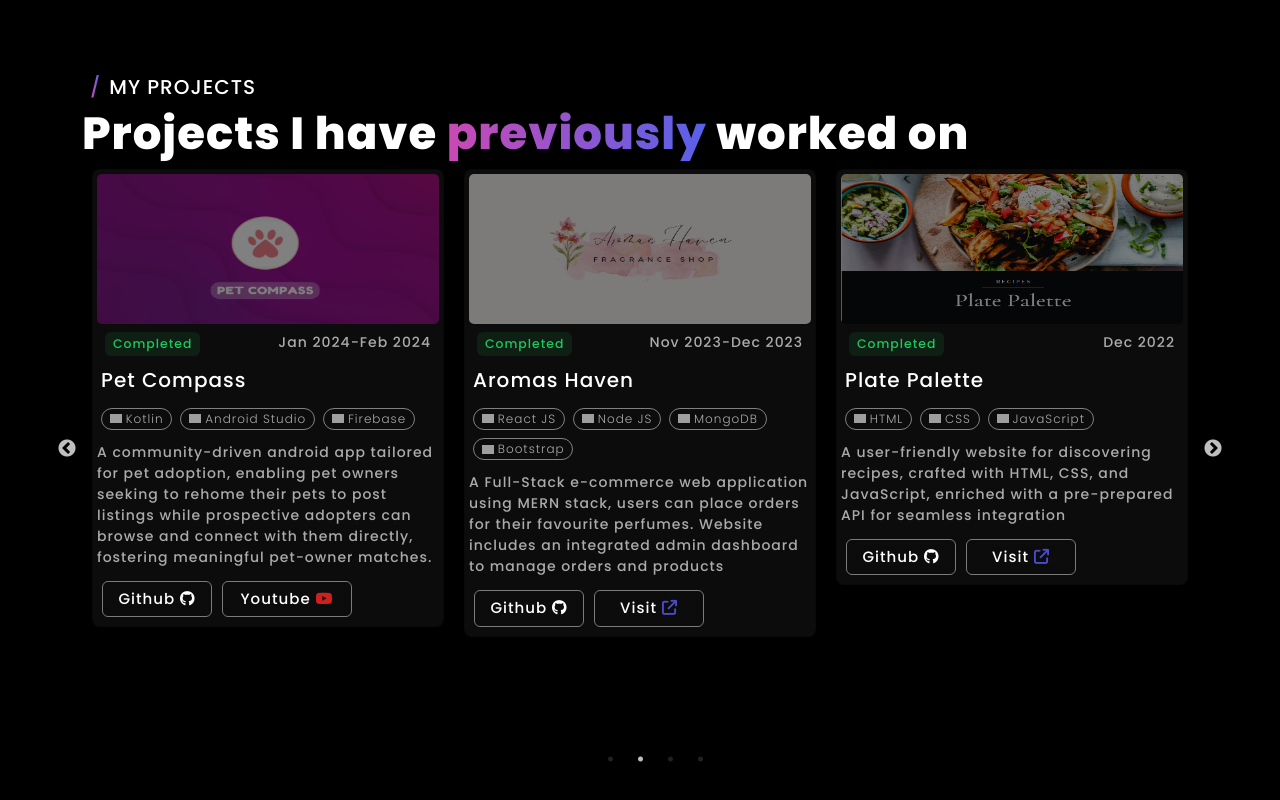
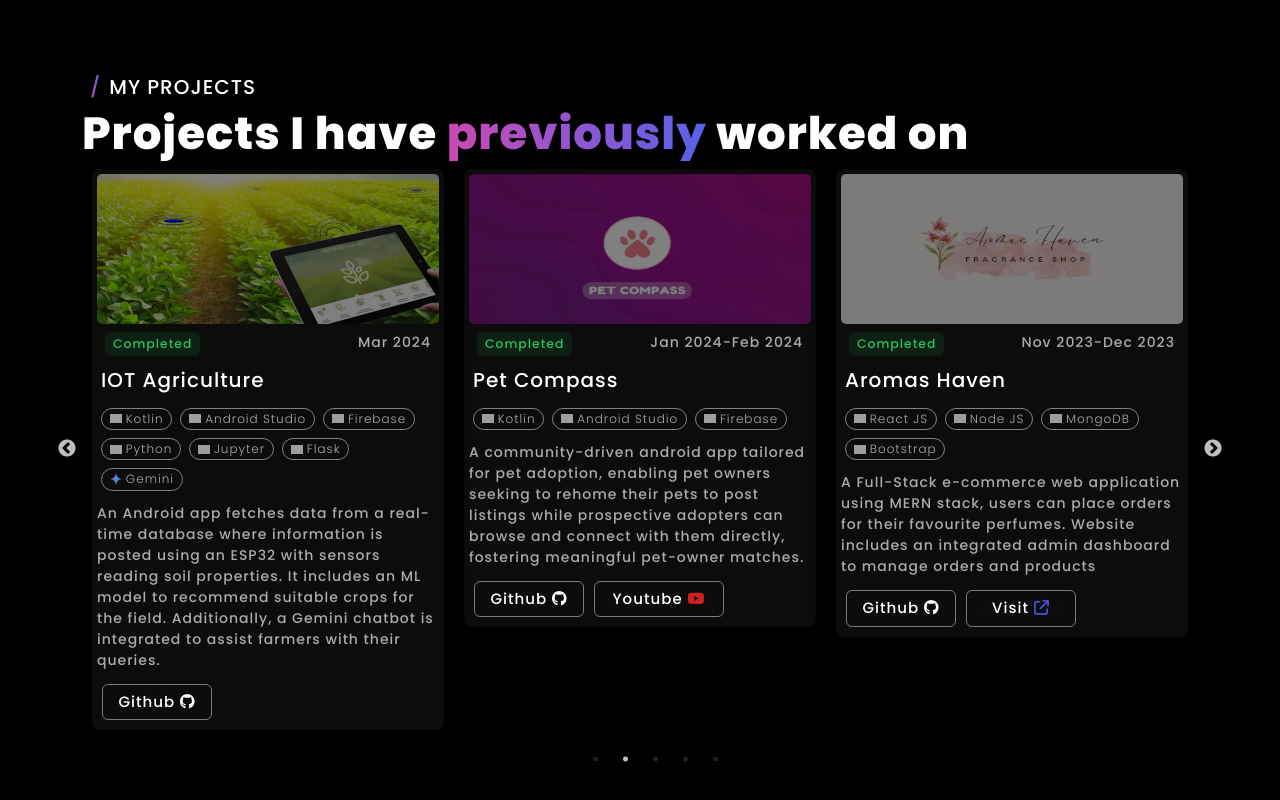
Before and after one commit to munirsiddiqui54/Portfolio, a React (Create React App) app: page / in a window 1280 px wide. Shown: the part 626-1426 px from the top of the page. Built offline with nearby package versions, Linux system fonts and the light colour scheme; grey boxes are pictures that could not be loaded; a web font is replaced by a local one.

Commit message:
added new project-Marks Pred

```diff
--- a/src/Layouts/Projects/Projects.jsx
+++ b/src/Layouts/Projects/Projects.jsx
@@ -6,11 +6,51 @@ import iotAgricultureImage from "./Photos/IotAgriculture.png";
 import platePaletteImage from "./Photos/platePalette.png";
 import gemicon from "./Photos/google-gemini-icon.svg";
 import Slider from "react-slick";
+import marksPhoto from "./Photos/marks.jpeg";
 
 import "slick-carousel/slick/slick.css";
 import "slick-carousel/slick/slick-theme.css";
 
 const Projects = () => {
+  const studentsMarks = {
+    name: "Marks Prediction",
+    description:
+      "This project is an end-to-end data science application aimed at predicting students' scores based on various demographic and educational features. The project leverages machine learning techniques and follows industry best practices, including structured folder organization, custom loggers, and custom exception handling.",
+    photo: marksPhoto,
+    date: "May 2024",
+    status: "On-going",
+    stack: [
+      {
+        skill: "Python",
+        img: "https://cdn.jsdelivr.net/gh/devicons/devicon/icons/python/python-original.svg",
+      },
+      {
+        skill: "scikit-learn",
+        img: "https://cdn.jsdelivr.net/gh/devicons/devicon/icons/scikitlearn/scikitlearn-original.svg",
+      },
+      {
+        skill: "Pandas",
+        img: "https://cdn.jsdelivr.net/gh/devicons/devicon/icons/pandas/pandas-original.svg",
+      },
+      {
+        skill: "NumPy",
+        // icons/numpy/numpy-original.svg
+        img: "https://cdn.jsdelivr.net/gh/devicons/devicon/icons/numpy/numpy-original.svg",
+      },
+      {
+        skill: "Jupyter Notebook",
+        img: "https://cdn.jsdelivr.net/gh/devicons/devicon/icons/jupyter/jupyter-original.svg",
+      },
+      {
+        skill: "Flask",
+        img: "https://cdn.jsdelivr.net/gh/devicons/devicon/icons/flask/flask-original.svg",
+      },
+    ],
+    keyPoints: ["Model Training", "Data Processing"],
+    visit: "https://mlproject-cevz.onrender.com/",
+    github: "https://github.com/munirsiddiqui54/MLProject",
+  };
+
   const aromasHaven = {
     name: "Aromas Haven",
     description:
@@ -189,7 +229,13 @@ const Projects = () => {
     ),
   };
 
-  const list = [iotAgriculture, petCompass, aromasHaven, platePalette];
+  const list = [
+    studentsMarks,
+    iotAgriculture,
+    petCompass,
+    aromasHaven,
+    platePalette,
+  ];
 
   return (
     <div className=" projects py-5 my-5" id="projects">
```
Also changed, not shown: src/Layouts/Projects/Photos/marks.jpeg (added).
